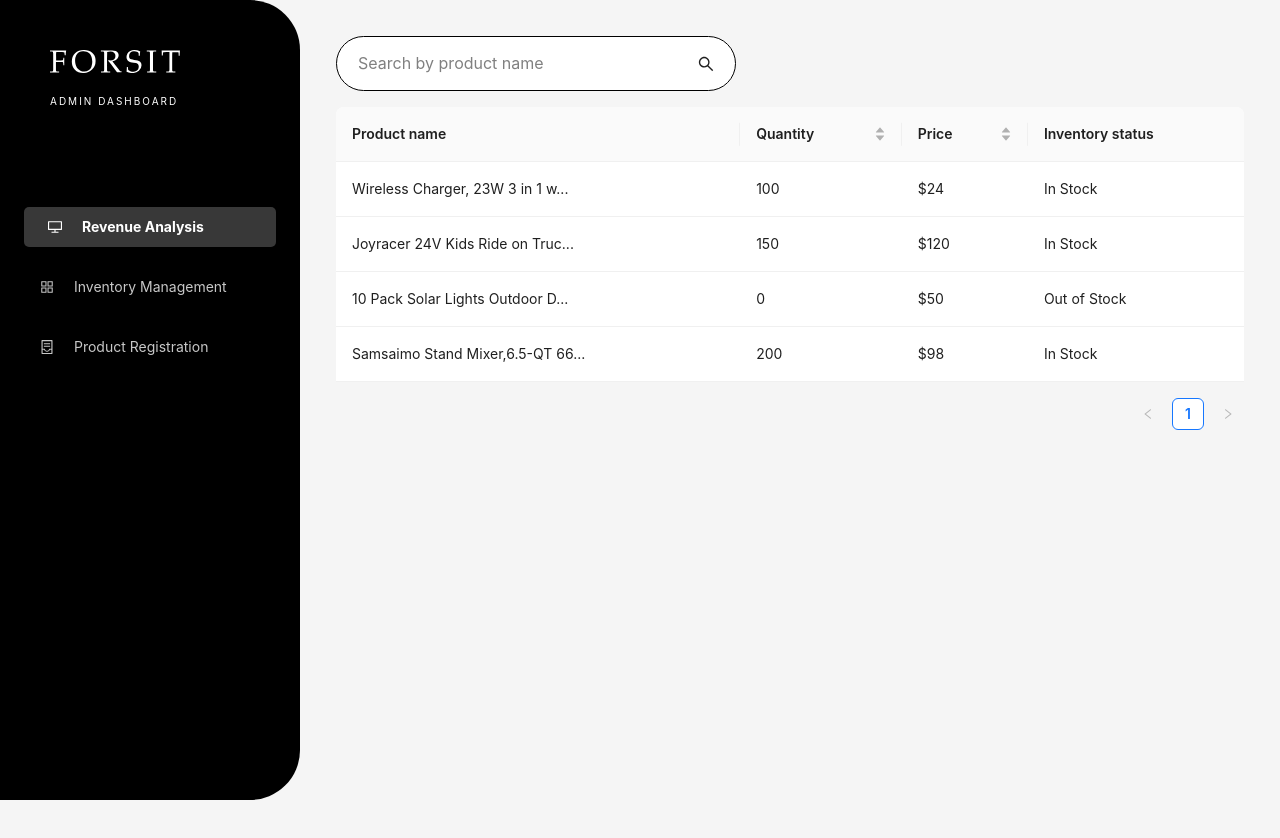
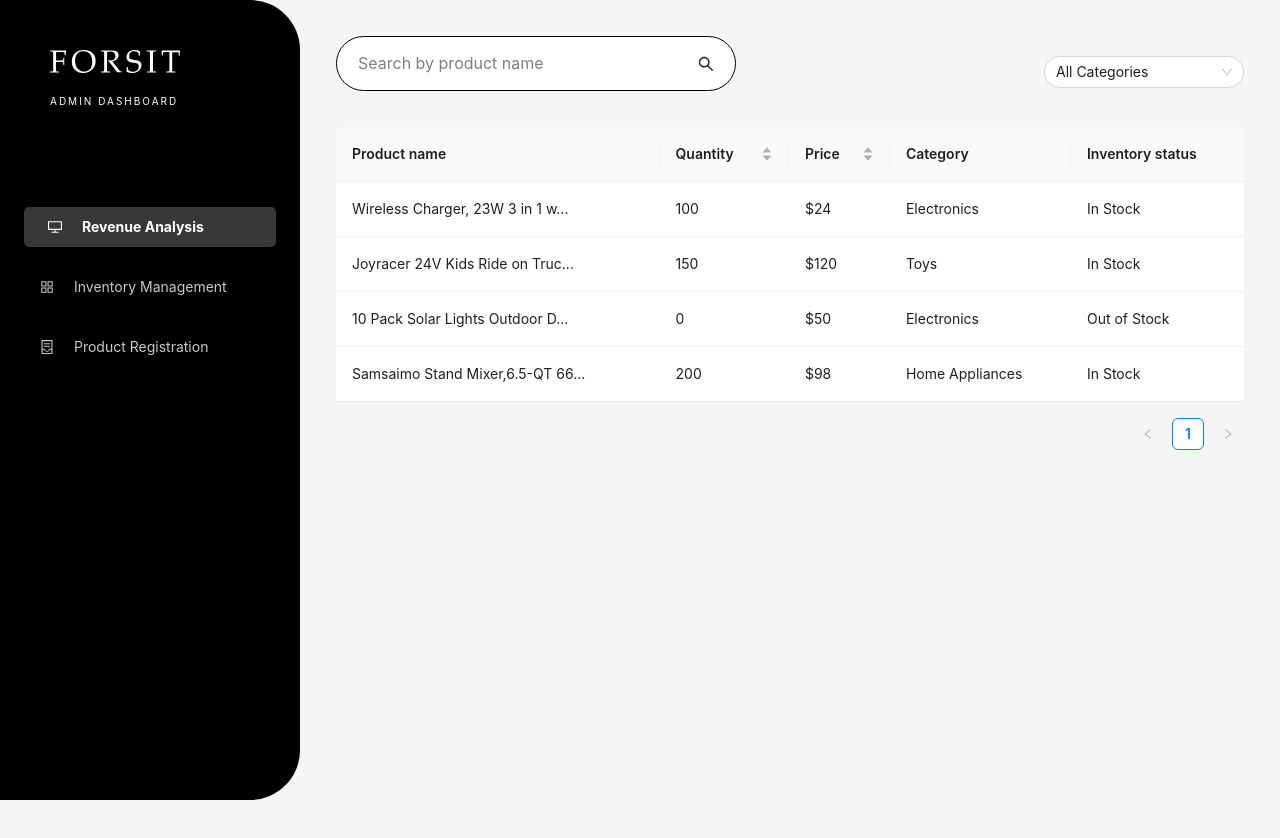
Before and after one commit to sydhrs/forsitecomadmin, a React (Create React App) app: page /inventory-management in a window 1280 px wide. Built offline with nearby package versions, Linux system fonts and the light colour scheme.

Commit message:
search and category filters

```diff
--- a/src/Components/InventoryManagement/InventoryManagement.css
+++ b/src/Components/InventoryManagement/InventoryManagement.css
@@ -5,3 +5,11 @@
 .inventory-management-container {
     padding: 16px;
 }
+
+
+.search-filters-container {
+    display: flex;
+    align-items: center;
+    margin-bottom: 20px;
+    justify-content: space-between;
+}
--- a/src/Components/InventoryManagement/InventoryManagement.js
+++ b/src/Components/InventoryManagement/InventoryManagement.js
@@ -3,17 +3,24 @@ import { Table, Input, Button, Space, Modal, Form, Tooltip } from 'antd';
 import jsonData from '../../data.json';
 import './InventoryManagement.css'
 import SearchBar from "../../Utils/SearchBar";
+import DropdownFilter from "../../Utils/Filter";
 
 const { confirm } = Modal;
 
 const InventoryManagement = () => {
 
     const [searchText, setSearchText] = useState('');
-    const {products} = jsonData
+    const [selectedCategory, setSelectedCategory] = useState('all');
 
-    const filteredProducts = products.filter(product =>
-        product.name.toLowerCase().includes(searchText.toLowerCase())
-    );
+    const {products, categories} = jsonData
+
+
+    const filteredProducts = products.filter((product) => {
+        const searchFilter = product.name.toLowerCase().includes(searchText.toLowerCase());
+        const categoryFilter = selectedCategory === 'all' || product.category === selectedCategory;
+        return searchFilter && categoryFilter;
+    });
+
 
     const columns = [
         {
@@ -49,6 +56,11 @@ const InventoryManagement = () => {
             }
         },
         {
+            title: 'Category',
+            dataIndex: 'category',
+            key: 'category',
+        },
+        {
             title: 'Inventory status',
             dataIndex: 'inventoryStatus',
             key: 'inventoryStatus',
@@ -63,9 +75,16 @@ const InventoryManagement = () => {
         setSearchText(value);
     };
 
+    const handleCategoryChange = (value) => {
+        setSelectedCategory(value);
+    };
+
     return (
         <div className="inventory-management-container">
-            <SearchBar onSearch={handleSearch}/>
+            <div className='search-filters-container'>
+                <SearchBar onSearch={handleSearch}/>
+                <DropdownFilter placeholder={'Select Category'} filtersList={categories} handleChange={handleCategoryChange} selectedOption={selectedCategory}/>
+            </div>
             <Table
                 dataSource={filteredProducts}
                 columns={columns}
--- /dev/null
+++ b/src/Utils/Filter/index.js
@@ -0,0 +1,25 @@
+import {Select} from "antd";
+import './styles.css'
+
+const { Option } = Select;
+const DropdownFilter = ({handleChange, selectedOption, placeholder, filtersList}) => {
+
+
+    return (
+        <Select
+            className='custom-select'
+            placeholder={placeholder}
+            onChange={handleChange}
+            value={selectedOption}
+        >
+            <Option value="all">All Categories</Option>
+            {filtersList.map((opt) => (
+                <Option key={opt.id} value={opt.name}>
+                    {opt.name}
+                </Option>
+            ))}
+        </Select>
+    )
+}
+
+export default DropdownFilter
--- /dev/null
+++ b/src/Utils/Filter/styles.css
@@ -0,0 +1,10 @@
+
+.custom-select {
+    min-width: 200px;
+    margin-left: 10px;
+}
+
+.ant-select .ant-select-selector {
+    border-radius: 20px;
+    background-color: black;
+}
--- a/src/data.json
+++ b/src/data.json
@@ -1,8 +1,9 @@
 {
   "categories": [
-    { "id": "electronics", "name": "Electronics" },
-    { "id": "clothing", "name": "Clothing" },
-    { "id": "home_appliances", "name": "Home Appliances" }
+    { "id": "1", "name": "Electronics" },
+    { "id": "2", "name": "Clothing" },
+    { "id": "3", "name": "Home Appliances" },
+    { "id": "4", "name": "Toys" }
   ],
   "salesData": [
     { "date": "2023-09-01", "sales": 200, "orders": 50, "inventory": 500, "category": "electronics" },
@@ -25,6 +26,7 @@
       "quantity": 100,
       "price": "$24",
       "image": "charger.png",
+      "category": "Electronics",
       "inventoryStatus": "In Stock"
     },
     {
@@ -33,6 +35,7 @@
       "quantity": 150,
       "price": "$120",
       "image": "joyracer.png",
+      "category": "Toys",
       "inventoryStatus": "In Stock"
 
     },
@@ -42,6 +45,7 @@
       "quantity": 0,
       "price": "$50",
       "image": "lights.png",
+      "category": "Electronics",
       "inventoryStatus": "Out of Stock"
 
     },
@@ -51,6 +55,7 @@
       "quantity": 200,
       "price": "$98",
       "image": "juicer.png",
+      "category": "Home Appliances",
       "inventoryStatus": "In Stock"
 
     }
```
